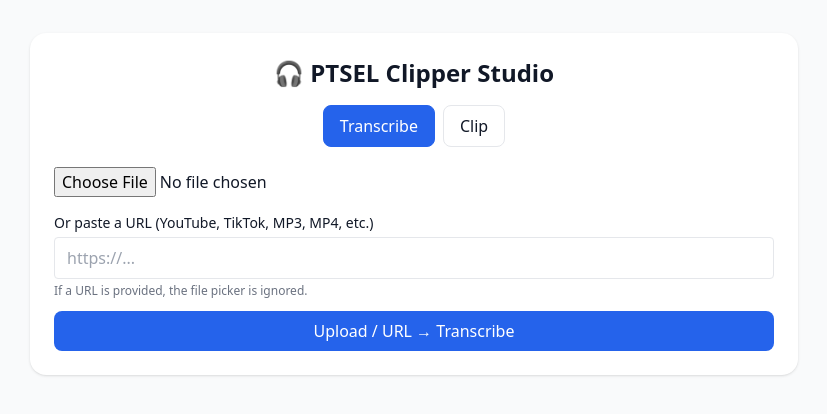
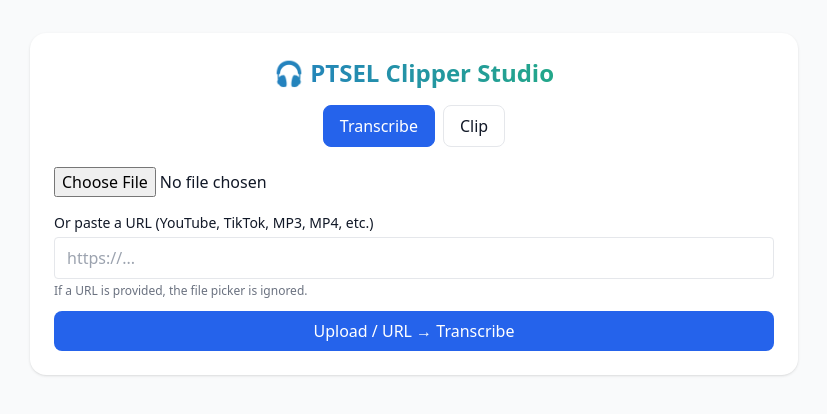
Before and after one commit to offers-png/clipper-frontend, a React (Vite) app: page / in a window 1280 px wide. Shown: the part 196-610 px from the top of the page, without its empty margins (226-1053 px from the left). Built offline with nearby package versions, Linux system fonts and the light colour scheme; no server answers.

Commit message:
Update index.css

```diff
--- a/src/index.css
+++ b/src/index.css
@@ -6,3 +6,14 @@
 body {
   @apply bg-gray-50 text-gray-900;
 }
+body {
+  @apply bg-gradient-to-br from-blue-50 via-white to-blue-100 text-gray-900;
+}
+
+button {
+  @apply transition-transform hover:scale-105;
+}
+
+h1 {
+  @apply text-3xl font-bold bg-gradient-to-r from-blue-600 to-green-500 bg-clip-text text-transparent;
+}
```
